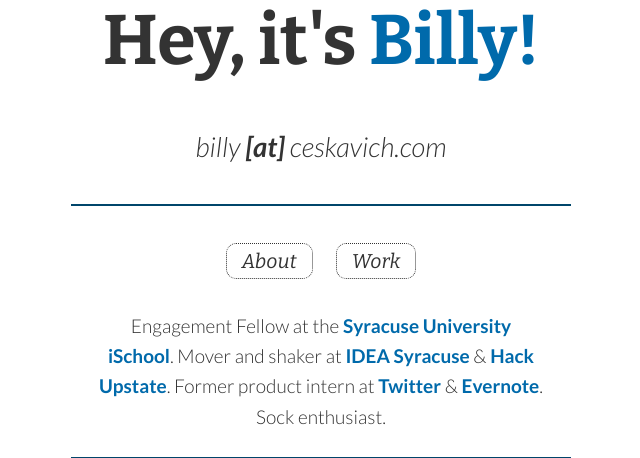
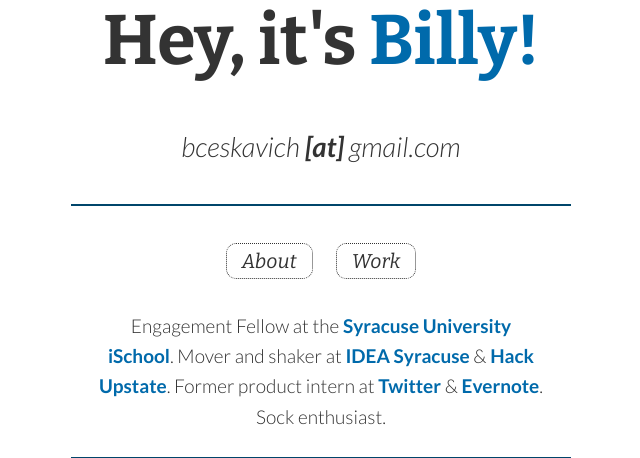
Before and after one commit to bceskavich/homepage, a Python web app: template app/templates/index.html in a window 1280 px wide. Shown: the part 116-574 px from the top of the page, without its empty margins (319-959 px from the left). Run offline with Jinja, Linux system fonts and the light colour scheme; the template is opened without the code that fills it, so the values that code supplies are empty; some web fonts are replaced.

Commit message:
Updated email.

```diff
--- a/app/templates/index.html
+++ b/app/templates/index.html
@@ -3,7 +3,7 @@
 <div class="container-home">
 
   <h1>Hey, it's <span id="name">Billy!</span></h1>
-  <p id="email">billy <strong>[at]</strong> ceskavich.com</p>
+  <p id="email">bceskavich <strong>[at]</strong> gmail.com</p>
 
   <div class="home-body">
     <nav class="row">
```
